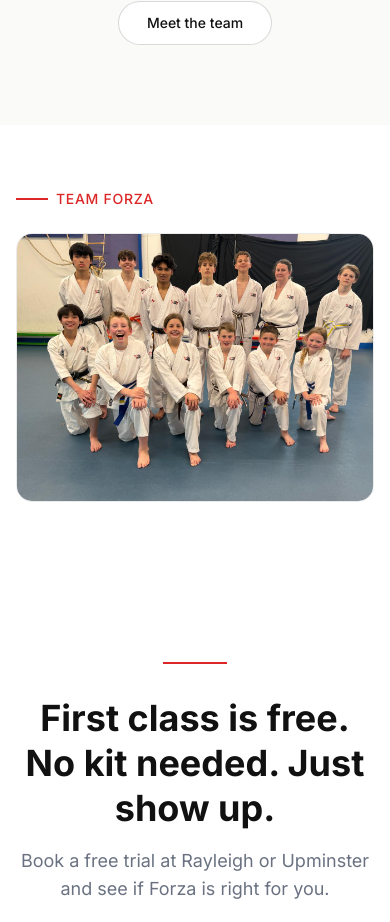
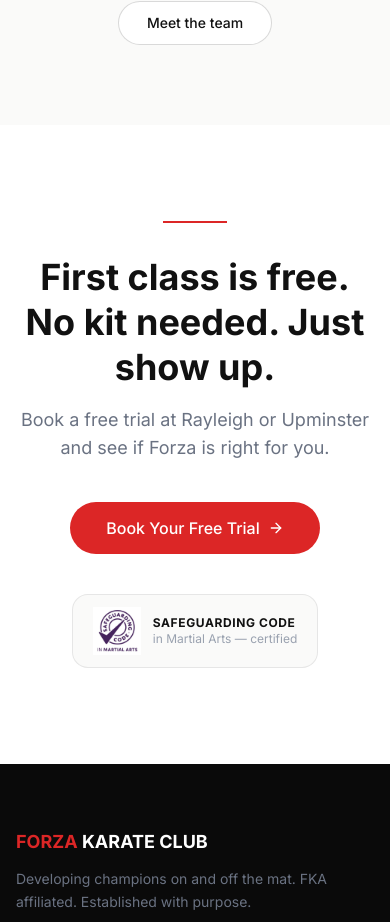
Before and after one commit to anthonieveritt-afk/forza-karate-website, a Next.js app: page / in a window 390 px wide. Shown: the part 4779-5701 px from the top of the page. Built offline with nearby package versions, Linux system fonts and the light colour scheme.

Commit message:
feat: add team group photo to TeamBanner rotation; revert front page section

```diff
--- a/app/page.tsx
+++ b/app/page.tsx
@@ -142,28 +142,6 @@ export default function HomePage() {
         </div>
       </section>
 
-      {/* Team photo */}
-      <section className="bg-white py-16 px-4 sm:px-6 lg:px-8">
-        <div className="max-w-7xl mx-auto">
-          <div className="flex items-center gap-2 mb-6">
-            <div className="w-8 h-0.5 bg-[#dc2626]" />
-            <span className="text-sm font-medium text-[#dc2626] uppercase tracking-wider">Team Forza</span>
-          </div>
-          <Link href="/team">
-            <div className="rounded-2xl overflow-hidden border border-black/8 hover:border-black/20 transition-colors">
-              <Image
-                src="/team-photo.jpg"
-                alt="Team Forza — Forza Karate Club"
-                width={1400}
-                height={800}
-                className="w-full object-cover"
-                priority
-              />
-            </div>
-          </Link>
-        </div>
-      </section>
-
       {/* Final CTA */}
       <section className="bg-white py-24 px-4 sm:px-6 lg:px-8">
         <div className="max-w-3xl mx-auto text-center">
--- a/components/sections/TeamBanner.tsx
+++ b/components/sections/TeamBanner.tsx
@@ -15,6 +15,8 @@ const photos = [
   { src: '/team/team-10.jpg', alt: 'Team Forza 10' },
   { src: '/team/team-11.jpg', alt: 'Team Forza 11' },
   { src: '/team/team-12.jpg', alt: 'Team Forza 12' },
+  { src: '/team/team-competition-01.jpg', alt: 'Team Forza competition victory' },
+  { src: '/team/team-group.jpg', alt: 'Team Forza group photo' },
 ]
 
 export default function TeamBanner() {
```
Also changed, not shown: public/team/team-group.jpg (added).
